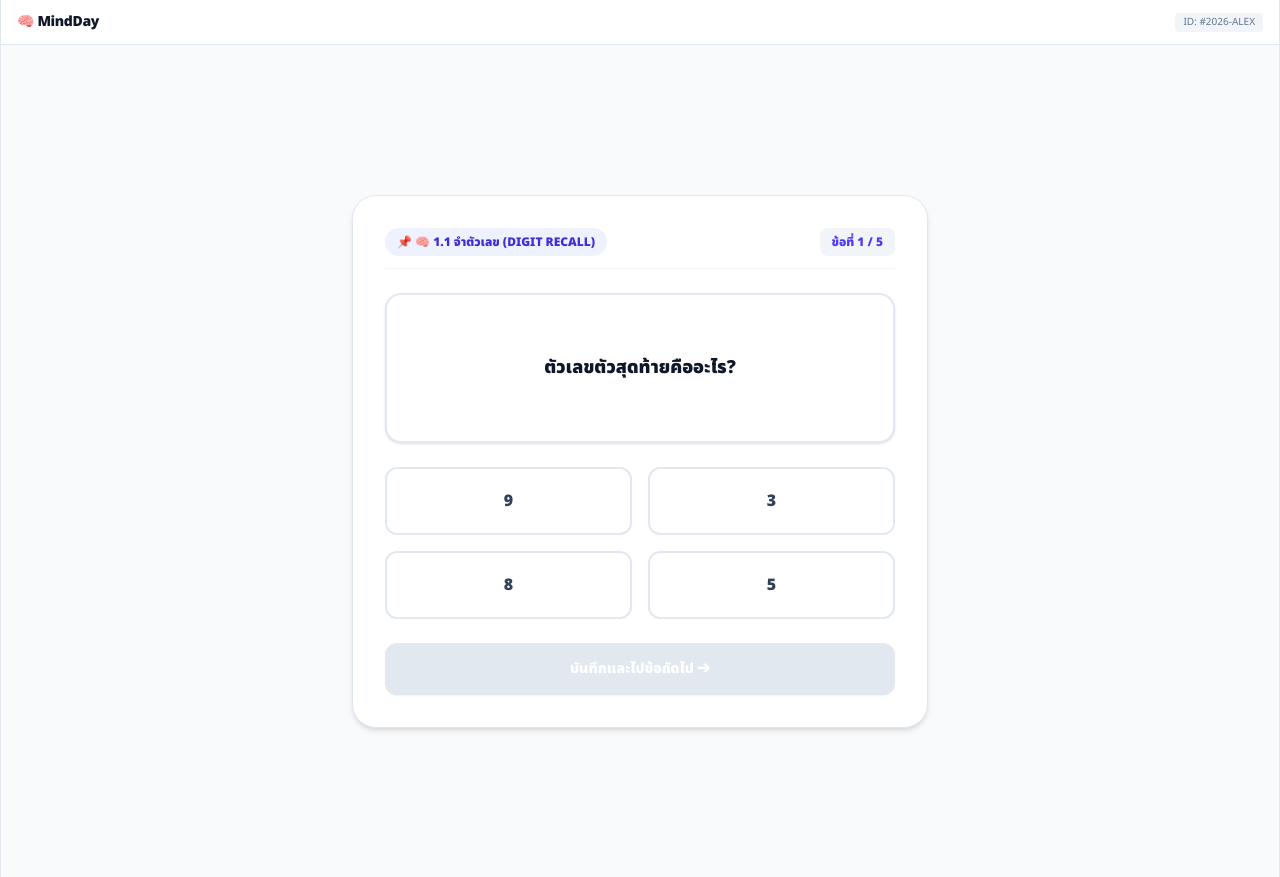
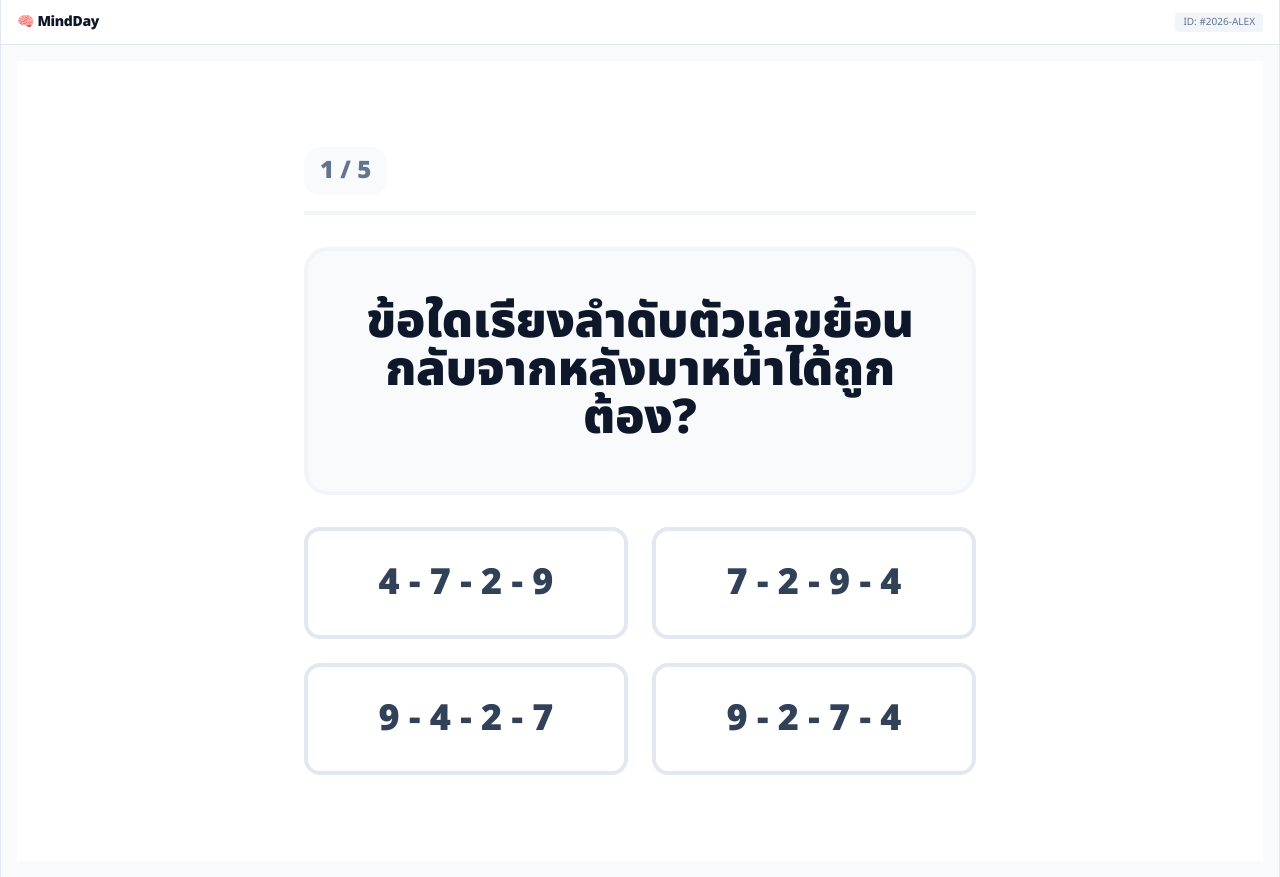
Before and after one commit to ArunS0042/mind-day, a Next.js app: page /mission in a window 1280 px wide. Built offline with nearby package versions, Linux system fonts and the light colour scheme.

Commit message:
Refactor progress calculation and UI updates
Refactor cognitive progress analysis function and improve UI elements for feedback messages. Update button styles and reset functionality for better user experience.

```diff
--- a/app/mission/MissionContent.tsx
+++ b/app/mission/MissionContent.tsx
@@ -9,71 +9,59 @@ import {
 } from "@/utils/storage";
 import { MISSION_POOL, getDynamicAnswers } from "./missionData";
 
-// =================================================================
-// 1. ฟังก์ชันช่วยวิเคราะห์พัฒนาการสมอง (Cognitive Progress Analysis)
-// =================================================================
 const calculateProgress = (correct: number, total: number) => {
 	const accuracy = (correct / total) * 100;
 	if (accuracy >= 80) {
 		return {
-			label: "พัฒนาการยอดเยี่ยม",
-			color: "text-emerald-500",
+			label: "ยอดเยี่ยม!",
+			color: "text-emerald-600",
 			bg: "bg-emerald-500",
-			border: "border-emerald-500/30",
+			border: "border-emerald-500",
 			emoji: "🌟",
-			feedback:
-				"สมองของคุณทำงานและประมวลผลได้อย่างยอดเยี่ยมในวันนี้! รักษาความสม่ำเสมอในการฝึกฝนทุกวันแบบนี้นะครับ",
+			feedback: "สมองทำงานได้ดีมาก รักษาความสม่ำเสมอนะครับ",
 		};
 	}
 	if (accuracy >= 50) {
 		return {
-			label: "อยู่ในเกณฑ์ดี กำลังพัฒนา",
-			color: "text-amber-400",
+			label: "ทำได้ดี",
+			color: "text-amber-500",
 			bg: "bg-amber-400",
-			border: "border-amber-400/30",
+			border: "border-amber-400",
 			emoji: "📈",
-			feedback:
-				"คุณทำได้ดีเลยทีเดียว! สมองกำลังสร้างจุดเชื่อมต่อใหม่ๆ ลองฝึกหมวดนี้ซ้ำอีกรอบเพื่อเพิ่มความแม่นยำนะครับ",
+			feedback: "กำลังพัฒนาได้ดี ลองฝึกอีกนิดจะแม่นยำขึ้นครับ",
 		};
 	}
 	return {
-		label: "ควรฝึกฝนหมวดนี้เพิ่มเติม",
-		color: "text-rose-400",
+		label: "พยายามอีกนิด",
+		color: "text-rose-500",
 		bg: "bg-rose-500",
-		border: "border-rose-500/30",
+		border: "border-rose-500",
 		emoji: "💪",
-		feedback:
-			"ไม่ต้องกังวลไปนะครับ การฝึกสมองต้องใช้เวลา ลองตั้งสมาธิและค่อยๆ ทำแบบฝึกหัดนี้ใหม่อีกครั้ง พรุ่งนี้จะดีขึ้นแน่นอน!",
+		feedback: "ไม่ต้องรีบครับ ค่อยๆ ฝึกฝนใหม่ พรุ่งนี้จะดีขึ้นแน่นอน",
 	};
 };
 
-// =================================================================
-// 2. MAIN COMPONENT
-// =================================================================
 export default function MissionContent() {
 	const router = useRouter();
 	const searchParams = useSearchParams();
 
-	// ดึงหมวดฝึกฝนจาก URL (หากไม่มีจะ Default เป็นจำตัวเลข memory_digit)
 	const initialDomain = searchParams.get("domain") || "memory_digit";
 	const [selectedDomain, setSelectedDomain] = useState<string>(initialDomain);
 
-	// --- STATES สำหรับระบบชุดข้อสอบ 5 ข้อ ---
 	const [currentIndex, setCurrentIndex] = useState<number>(0);
 	const [correctCount, setCorrectCount] = useState<number>(0);
 	const [wrongCount, setWrongCount] = useState<number>(0);
 	const [selectedAnswer, setSelectedAnswer] = useState<string>("");
 	const [isFinished, setIsFinished] = useState<boolean>(false);
 
-	// ใช้ attemptKey เพื่อบังคับให้สุ่มตัวเลือกใหม่เมื่อกด "เล่นซ้ำ"
+	// ใช้ attemptKey เพื่อบังคับให้ระบบสุ่มโจทย์ใหม่เมื่อกดเล่นซ้ำ
 	const [attemptKey, setAttemptKey] = useState<number>(0);
 
-	// --- STATES จับเวลา และระบบซ่อนโจทย์ความจำ ---
+	const [isProcessing, setIsProcessing] = useState<boolean>(false);
 	const [secondsElapsed, setSecondsElapsed] = useState<number>(0);
 	const [showNumbers, setShowNumbers] = useState<boolean>(true);
 	const [countdown, setCountdown] = useState<number>(5);
 
-	// ตรวจสอบว่าเป็นหมวดหมู่ความจำหรือไม่
 	const isMemoryDomain = [
 		"memory",
 		"memory_digit",
@@ -83,13 +71,34 @@ export default function MissionContent() {
 
 	const currentCategory =
 		MISSION_POOL[selectedDomain] || MISSION_POOL.memory_digit;
-	const totalQuestions = currentCategory.questions.length;
-	const currentQuestion = currentCategory.questions[currentIndex];
 
 	// =================================================================
-	// 3. ระบบคำนวณและสุ่มตัวเลือก (ใช้ useMemo เพื่อไม่ให้ตัวเลือกสลับไปมาระหว่างเวลาเดิน)
+	// 🌟 ALGORITHM: สุ่มลำดับ "คำถาม" (Randomize Questions)
+	// =================================================================
+	const randomizedQuestions = useMemo(() => {
+		// คัดลอก Array คำถามออกมาเพื่อไม่ให้กระทบข้อมูลต้นฉบับ
+		const questions = [...currentCategory.questions];
+
+		// Fisher-Yates Shuffle Algorithm (สลับตำแหน่งข้อมูลใน Array)
+		for (let i = questions.length - 1; i > 0; i--) {
+			const j = Math.floor(Math.random() * (i + 1));
+			[questions[i], questions[j]] = [questions[j], questions[i]];
+		}
+
+		return questions;
+	}, [selectedDomain, attemptKey]); // จะสุ่มใหม่ก็ต่อเมื่อ เปลี่ยนหมวด หรือ กดเล่นซ้ำ
+
+	// ดึงข้อมูลข้อปัจจุบันจาก Array ที่ถูกสุ่มมาแล้ว
+	const totalQuestions = randomizedQuestions.length;
+	const currentQuestion = randomizedQuestions[currentIndex];
+
+	// =================================================================
+	// 🌟 ALGORITHM: สุ่มลำดับ "ตัวเลือก" (Randomize Options) ของข้อนั้นๆ
 	// =================================================================
 	const { displayOptions, correctAnswer } = useMemo(() => {
+		// ป้องกัน Error กรณี Component โหลดก่อนข้อมูล
+		if (!currentQuestion) return { displayOptions: [], correctAnswer: "" };
+
 		let options = currentQuestion.options;
 		let correct = currentQuestion.correct;
 
@@ -102,7 +111,7 @@ export default function MissionContent() {
 			}
 		}
 
-		// อัลกอริทึมสุ่มตำแหน่ง Array (Fisher-Yates Shuffle)
+		// Fisher-Yates Shuffle สำหรับสลับตำแหน่งปุ่มตัวเลือก
 		const shuffledOptions = [...options];
 		for (let i = shuffledOptions.length - 1; i > 0; i--) {
 			const j = Math.floor(Math.random() * (i + 1));
@@ -115,7 +124,6 @@ export default function MissionContent() {
 		return { displayOptions: shuffledOptions, correctAnswer: correct };
 	}, [currentIndex, selectedDomain, currentQuestion, attemptKey]);
 
-	// 1. ตัวจับเวลาโดยรวมทั้งหมดของการทำแบบฝึกหัดเซ็ตนี้
 	useEffect(() => {
 		if (isFinished) return;
 		const globalTimer = setInterval(() => {
@@ -124,7 +132,6 @@ export default function MissionContent() {
 		return () => clearInterval(globalTimer);
 	}, [isFinished]);
 
-	// 2. ตัวรีเซ็ตสถานะเมื่อเลื่อนผ่านแต่ละข้อ หรือเปลี่ยนหมวด
 	useEffect(() => {
 		setSelectedAnswer("");
 		if (isMemoryDomain) {
@@ -135,7 +142,6 @@ export default function MissionContent() {
 		}
 	}, [currentIndex, selectedDomain]);
 
-	// 3. ตัวนับถอยหลัง 5 วินาทีเพื่อซ่อนข้อมูลจำและเปิดเฟสคำถาม
 	useEffect(() => {
 		if (!isMemoryDomain || countdown <= 0) {
 			if (countdown === 0) setShowNumbers(false);
@@ -145,9 +151,13 @@ export default function MissionContent() {
 		return () => clearTimeout(timer);
 	}, [countdown, selectedDomain]);
 
-	// ฟังก์ชันบันทึกและไปข้อถัดไป
-	const handleNextQuestion = () => {
-		if (selectedAnswer === correctAnswer) {
+	const handleAnswerSelect = (answer: string) => {
+		if (isProcessing) return;
+		setIsProcessing(true);
+		setSelectedAnswer(answer);
+
+		setTimeout(() => {
+			if (answer === correctAnswer) {
 				setCorrectCount((prev) => prev + 1);
 			} else {
 				setWrongCount((prev) => prev + 1);
@@ -155,8 +165,9 @@ export default function MissionContent() {
 
 			if (currentIndex + 1 < totalQuestions) {
 				setCurrentIndex((prev) => prev + 1);
+				setSelectedAnswer("");
+				setIsProcessing(false);
 			} else {
-			// บันทึกความสำเร็จลง LocalStorage
 				const todayStr = new Date().toISOString().split("T")[0];
 				const userSession = getCurrentSession();
 				const patients = getLocalPatients();
@@ -175,13 +186,15 @@ export default function MissionContent() {
 				});
 				saveLocalPatients(updatedPatients);
 				setIsFinished(true);
+				setIsProcessing(false);
 			}
+		}, 300);
 	};
 
 	const formatTime = (totalSeconds: number) => {
 		const mins = Math.floor(totalSeconds / 60);
 		const secs = totalSeconds % 60;
-		return `${mins} นาที ${secs} วินาที`;
+		return `${mins} นาที ${secs} วิ`;
 	};
 
 	const handleResetChallenge = (domainKey: string) => {
@@ -191,79 +204,68 @@ export default function MissionContent() {
 		setWrongCount(0);
 		setSecondsElapsed(0);
 		setIsFinished(false);
-		setAttemptKey((prev) => prev + 1); // บังคับให้ระบบสุ่มตัวเลือกใหม่เมื่อเล่นซ้ำ
+		// การบวก attemptKey จะไปกระตุ้น useMemo ให้สุ่มคำถามชุดใหม่ทันที!
+		setAttemptKey((prev) => prev + 1);
 	};
 
-	// คำนวณค่า Progress สำหรับหน้าแสดงผลลัพธ์
 	const progress = calculateProgress(correctCount, totalQuestions);
 
 	return (
-		<div className="min-h-screen w-full flex items-center justify-center p-4">
-			<div className="w-full max-w-xl bg-white rounded-3xl p-6 md:p-8 shadow-md border border-slate-200 space-y-6">
+		<div className="min-h-screen w-full flex items-center justify-center bg-white p-4 md:p-8">
+			<div className="w-full max-w-2xl space-y-6 md:space-y-8">
 				{!isFinished ? (
-					// =========================================================
-					// 📝 โหมดกำลังทำแบบฝึกหัด (In Progress)
-					// =========================================================
 					<>
-						{/* Header แจ้งชื่อหมวดและข้อปัจจุบัน */}
-						<div className="flex justify-between items-center border-b border-slate-100 pb-3">
-							<span className="text-xs bg-indigo-50 text-indigo-700 px-3 py-1.5 rounded-full font-black uppercase">
-								📌 {currentCategory.name}
-							</span>
-							<span className="text-xs font-black text-indigo-600 bg-slate-100 px-3 py-1.5 rounded-lg">
-								ข้อที่ {currentIndex + 1} / {totalQuestions}
+						{/* 🏷️ Header */}
+						<div className="flex justify-between items-center pb-4 border-b-4 border-slate-100">
+							<span className="text-xl md:text-2xl font-black text-slate-500 bg-slate-50 px-4 py-2 rounded-2xl">
+								{currentIndex + 1} / {totalQuestions}
 							</span>
 						</div>
 
-						{/* แถบแจ้งเตือนเวลานับถอยหลังในหมวดความจำ */}
+						{/* ⏱️ Timer */}
 						{isMemoryDomain && showNumbers && (
-							<div className="w-full bg-amber-50 border border-amber-200 text-amber-800 text-center py-2.5 rounded-xl text-sm font-black animate-pulse">
-								⏱️ โปรดตั้งสมาธิจำข้อมูล! คำถามจะปรากฏในอีก {countdown} วินาที
+							<div className="w-full bg-amber-50 border-4 border-amber-200 text-amber-900 text-center py-4 rounded-2xl text-xl md:text-3xl font-black animate-pulse">
+								⏱ จดจำข้อมูล ({countdown})
 							</div>
 						)}
 
-						{/* แสดงรูปโจทย์ (เช่น โหมด Calculation) โดย "ไม่แสดง" ในหมวด Attention */}
-						{currentQuestion.imageSet && selectedDomain !== "attention" && (
-							<div className="flex flex-wrap justify-center gap-3">
+						{/* 🖼️ กล่องคำถาม/โจทย์ */}
+						<div className="w-full bg-slate-50 border-4 border-slate-100 p-8 md:p-12 rounded-3xl text-center min-h-[200px] flex flex-col items-center justify-center gap-6">
+
+							{/* รูปภาพประกอบ */}
+							{currentQuestion?.imageSet && selectedDomain !== "attention" && (
+								<div className="flex flex-wrap justify-center gap-4">
 									{currentQuestion.imageSet.map((img, idx) => (
-									<div
+										<img
 											key={idx}
-										className="bg-slate-50 p-1.5 rounded-xl border border-slate-200"
-									>
-										<img
 											src={img}
-											alt={`Question visual ${idx}`}
-											className="h-16 md:h-20 w-auto object-contain"
+											alt={`visual ${idx}`}
+											className="h-64 object-contain p-2"
 										/>
-									</div>
 									))}
 								</div>
 							)}
 
-						{/* กล่องแสดงเนื้อหาโจทย์: พื้นหลังสีขาว ขอบเทา และตัวอักษรสีดำ */}
-						<div className="w-full bg-white text-slate-900 border-2 border-slate-200 font-black text-base md:text-lg p-6 md:p-8 rounded-2xl text-center whitespace-pre-line leading-relaxed shadow-sm min-h-[150px] flex items-center justify-center">
 							{isMemoryDomain ? (
 								showNumbers ? (
-									<div>
-										<div className="text-xl md:text-2xl text-slate-900 font-extrabold">
-											{currentQuestion.memorizeText}
-										</div>
+									<div className="text-5xl md:text-7xl text-slate-900 font-black break-words leading-snug">
+										{currentQuestion?.memorizeText}
 									</div>
 								) : (
-									<div>
-										<div className="text-base md:text-lg text-slate-900 font-black">
-											{currentQuestion.questionText}
-										</div>
+									<div className="text-3xl md:text-5xl text-slate-900 font-black">
+										{currentQuestion?.questionText}
 									</div>
 								)
 							) : (
-								currentQuestion.question
+								<div className="text-3xl md:text-5xl text-slate-900 font-black leading-snug">
+									{currentQuestion?.question}
+								</div>
 							)}
 						</div>
 
-						{/* ส่วนแสดงตัวเลือก 4 ช้อยส์ */}
+						{/* 🎯 ส่วนแสดงตัวเลือก */}
 						{!isMemoryDomain || !showNumbers ? (
-							<div className="grid grid-cols-2 gap-3 md:gap-4">
+							<div className="grid grid-cols-1 md:grid-cols-2 gap-4 md:gap-6">
 								{displayOptions.map((opt, index) => {
 									const isImageOption =
 										typeof opt === "string" &&
@@ -271,23 +273,23 @@ export default function MissionContent() {
 
 									return (
 										<button
-											// ใช้ opt ร่วมกับ index เป็น key เพื่อให้ตัวเลือกรูปซ้ำไม่เกิด Error
 											key={`${opt}-${index}`}
-											onClick={() => setSelectedAnswer(opt)}
-											className={`w-full p-3 md:p-5 rounded-xl border-2 transition-all cursor-pointer flex flex-col items-center justify-center gap-2 ${
+											onClick={() => handleAnswerSelect(opt)}
+											disabled={isProcessing}
+											className={`w-full p-6 md:p-8 rounded-[1rem] border-4 transition-all flex items-center justify-center active:scale-95 ${
 												selectedAnswer === opt
-													? "bg-indigo-50 border-indigo-500 ring-2 ring-indigo-500/20"
-													: "bg-white border-slate-200 hover:bg-slate-50"
+													? "bg-indigo-50 border-indigo-500 text-indigo-900 scale-95"
+													: "bg-white border-slate-200 hover:bg-slate-50 text-slate-700"
 											}`}
 										>
 											{isImageOption ? (
 												<img
 													src={opt}
 													alt="Option"
-													className="h-16 md:h-20 w-auto object-contain"
+													className="h-24 md:h-32 w-auto object-contain"
 												/>
 											) : (
-												<span className="text-sm md:text-base font-black text-slate-700">
+												<span className="text-3xl md:text-4xl font-black">
 													{opt}
 												</span>
 											)}
@@ -296,108 +298,68 @@ export default function MissionContent() {
 								})}
 							</div>
 						) : (
-							/* ข้อความแสดงระหว่างรอเฟสคำถาม */
-							<div className="text-center py-10 text-sm text-slate-500 font-bold bg-slate-50 rounded-2xl border-2 border-dashed border-slate-200">
+							<div className="text-center py-12 text-2xl md:text-3xl text-slate-400 font-black bg-slate-50 rounded-3xl border-4 border-dashed border-slate-200">
 								{selectedDomain === "attention"
-									? "🔍 โปรดสังเกตและเลือกภาพที่แตกต่างจากกลุ่ม"
-									: "🧠 กรุณาตั้งใจจดจำข้อมูลด้านบน..."}
+									? "เลือกภาพที่ต่างจากพวก"
+									: "ตั้งใจจำข้อมูลด้านบน..."}
 							</div>
 						)}
-
-						{/* ปุ่มบันทึกและไปข้อถัดไป */}
-						<button
-							onClick={handleNextQuestion}
-							disabled={!selectedAnswer || (isMemoryDomain && showNumbers)}
-							className="w-full bg-indigo-600 disabled:bg-slate-200 text-white font-black text-sm py-4 rounded-xl transition shadow-xs cursor-pointer text-center active:scale-[0.99]"
-						>
-							{currentIndex + 1 === totalQuestions
-								? "🏁 ส่งคำตอบข้อสุดท้ายและดูผลสรุป"
-								: "บันทึกและไปข้อถัดไป ➔"}
-						</button>
 					</>
 				) : (
 					// =========================================================
-					// 📊 โหมดวิเคราะห์พัฒนาการและสรุปผล (Analysis & Progress)
+					// 📊 หน้าสรุปผล
 					// =========================================================
-					<div className="text-center space-y-6 py-2">
-						<div className="space-y-2">
-							<h2 className="text-2xl font-black text-slate-900">
-								ทำแบบฝึกหัดเสร็จสิ้น!
+					<div className="text-center space-y-8 py-6">
+						<h2 className="text-4xl md:text-5xl font-black text-slate-900">
+							เสร็จสิ้น!
 						</h2>
-						</div>
 
-						{/* กล่องวิเคราะห์พัฒนาการสมอง (Cognitive Analysis Box) */}
-						<div
-							className={`bg-slate-900 rounded-3xl p-6 text-white space-y-4 border ${progress.border} text-left shadow-lg`}
-						>
-							<div className="flex items-center justify-between border-b border-slate-800 pb-3">
-								<span className="text-xs font-bold text-slate-400 uppercase tracking-wider flex items-center gap-1.5">
-									การวิเคราะห์ระดับพัฒนาการ
-								</span>
-								<span className="text-xs font-bold bg-slate-800 px-2.5 py-1 rounded-full text-slate-300">
-									ความแม่นยำ{" "}
-									{((correctCount / totalQuestions) * 100).toFixed(0)}%
-								</span>
-							</div>
-
-							<div className="flex items-center gap-4 pt-1">
-								<div className="text-5xl flex-shrink-0 bg-slate-800/80 w-16 h-16 rounded-2xl flex items-center justify-center border border-slate-700/50">
+						<div className={`bg-slate-50 rounded-[2.5rem] p-8 md:p-12 border-4 ${progress.border} space-y-8`}>
+							<div className="text-8xl md:text-9xl animate-bounce">
 								{progress.emoji}
 							</div>
 							<div>
-									<div
-										className={`font-black text-lg md:text-xl ${progress.color}`}
-									>
+								<div className={`font-black text-4xl md:text-6xl ${progress.color}`}>
 									{progress.label}
 								</div>
-									<div className="text-xs text-slate-400 mt-0.5">
-										ทำถูกต้อง {correctCount} จากทั้งหมด {totalQuestions} ข้อ
-									</div>
+								<div className="text-2xl md:text-3xl text-slate-500 font-bold mt-4">
+									ถูก {correctCount} จาก {totalQuestions} ข้อ
 								</div>
 							</div>
 
-							{/* Progress Bar แสดงระดับ */}
-							<div className="space-y-1 pt-2">
-								<div className="w-full bg-slate-800 h-2.5 rounded-full overflow-hidden p-0.5 border border-slate-700/50">
+							<div className="w-full bg-slate-200 h-6 md:h-8 rounded-full overflow-hidden">
 								<div
-										className={`h-full ${progress.bg} rounded-full transition-all duration-1000`}
-										style={{
-											width: `${(correctCount / totalQuestions) * 100}%`,
-										}}
+									className={`h-full ${progress.bg} transition-all duration-1000 rounded-full`}
+									style={{ width: `${(correctCount / totalQuestions) * 100}%` }}
 								/>
 							</div>
-							</div>
 
-							<p className="text-xs text-slate-300 leading-relaxed pt-2 border-t border-slate-800/80 font-medium">
+							<p className="text-xl md:text-2xl text-slate-700 font-bold leading-relaxed">
 								"{progress.feedback}"
 							</p>
 						</div>
 
-						{/* สถิติเวลา */}
-						<div className="bg-slate-50 border border-slate-200 p-4 rounded-2xl flex justify-between items-center px-6">
-							<span className="text-xs font-bold text-slate-500 uppercase">
-								⏱️ ระยะเวลาที่ใช้ฝึกฝนโดยรวม
+						<div className="bg-slate-50 border-4 border-slate-100 p-6 rounded-3xl flex justify-between items-center px-8">
+							<span className="text-xl md:text-2xl font-black text-slate-500">
+								เวลาที่ใช้
 							</span>
-							<span className="text-sm font-black text-slate-800">
+							<span className="text-2xl md:text-3xl font-black text-slate-900">
 								{formatTime(secondsElapsed)}
 							</span>
 						</div>
 
-						<hr className="border-slate-100" />
-
-						{/* ปุ่มควบคุมระบบตอนจบ */}
-						<div className="space-y-3 pt-1">
+						<div className="space-y-4 pt-4">
 							<button
 								onClick={() => router.push("/")}
-								className="w-full bg-emerald-500 hover:bg-emerald-600 text-white font-black text-sm py-4 rounded-xl transition shadow-md shadow-emerald-100 cursor-pointer active:scale-[0.99]"
+								className="w-full bg-emerald-500 hover:bg-emerald-600 text-white font-black text-2xl md:text-3xl py-6 rounded-[2rem] active:scale-95 transition-all"
 							>
-								🏁 กลับไปหน้าแรก (Dashboard)
+								กลับหน้าแรก
 							</button>
 							<button
 								onClick={() => handleResetChallenge(selectedDomain)}
-								className="w-full bg-slate-100 hover:bg-slate-200 text-slate-600 font-black text-sm py-3.5 rounded-xl transition cursor-pointer"
+								className="w-full bg-slate-100 hover:bg-slate-200 text-slate-700 font-black text-2xl md:text-3xl py-6 rounded-[2rem] active:scale-95 transition-all"
 							>
-								🔄 เล่นหมวดนี้ซ้ำอีกรอบเพื่อฝึกสมอง
+								เล่นซ้ำ
 							</button>
 						</div>
 					</div>
```
Lines whose indentation alone changed are shown as unchanged.
